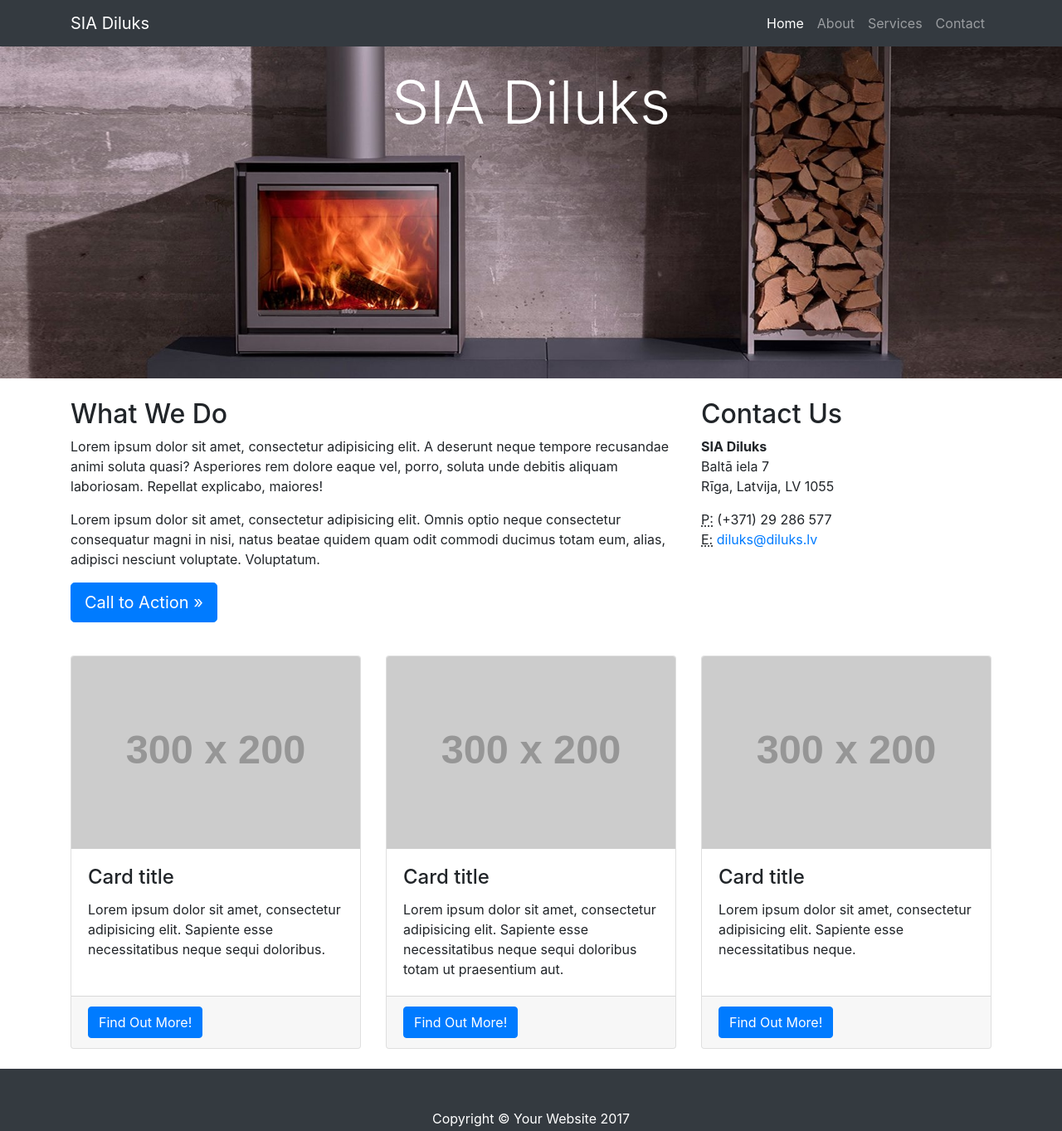
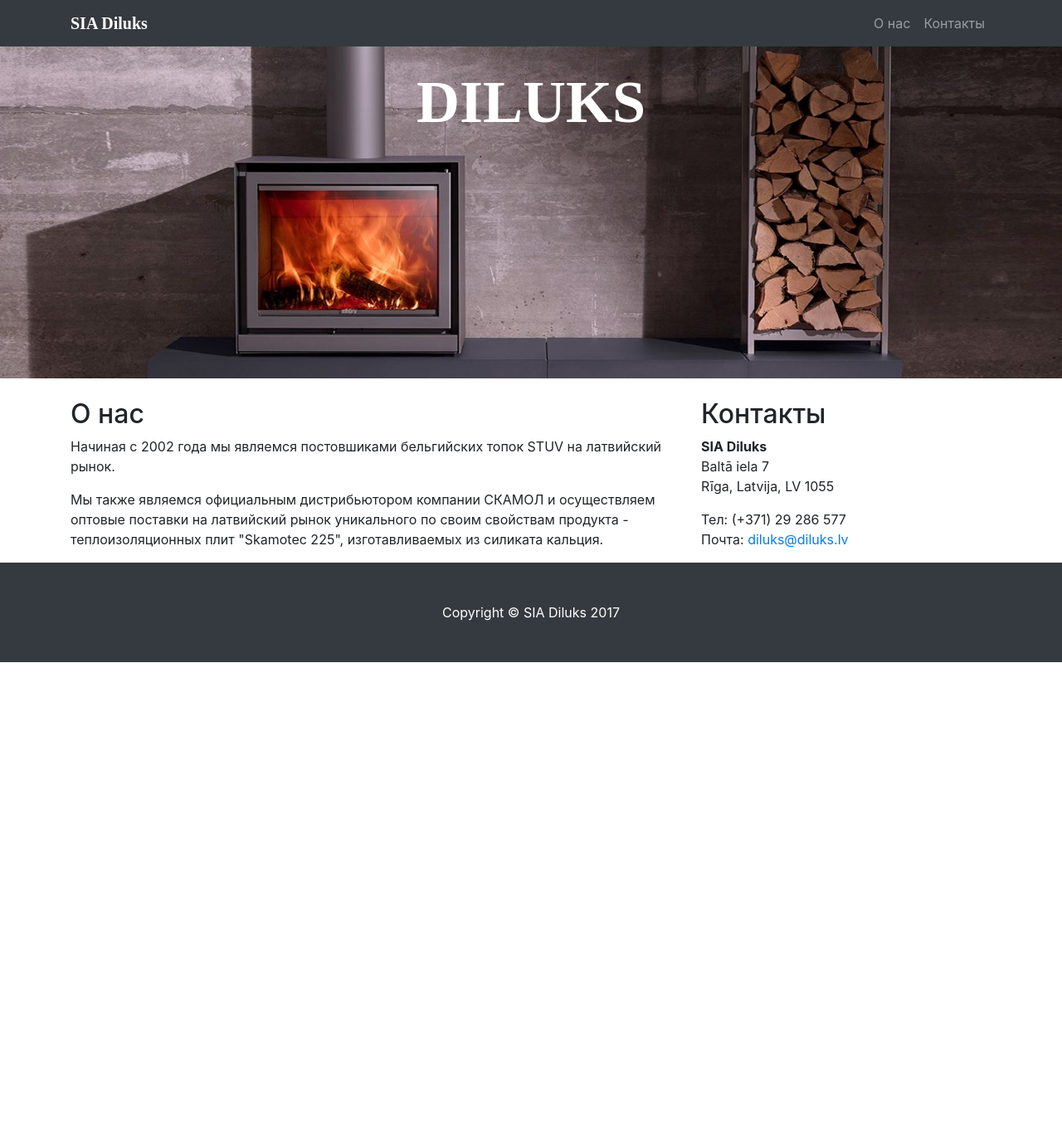
Before and after one commit to Alekseylv/diluks-web, a website: page docs/index.html in a window 1280 px wide. Shown: the whole page at 83% size. After the commit the page ends 800 px from the top, so only its background shows below. Drawn offline with Linux system fonts and the light colour scheme; placeholder pictures from the web are drawn by us.

Commit message:
add russian text

```diff
--- a/docs/css/business-frontpage.css
+++ b/docs/css/business-frontpage.css
@@ -24,6 +24,11 @@ body {
   -o-background-size: cover;
 }
 
+.brand-title {
+  font-family: "Times New Roman";
+  font-weight: bold;
+}
+
 .card {
   height: 100%;
 }
--- a/docs/index.html
+++ b/docs/index.html
@@ -23,25 +23,25 @@
     <!-- Navigation -->
     <nav class="navbar navbar-expand-lg navbar-dark bg-dark fixed-top">
       <div class="container">
-        <a class="navbar-brand" href="#">SIA Diluks</a>
+        <a class="navbar-brand brand-title" href="#">SIA Diluks</a>
         <button class="navbar-toggler" type="button" data-toggle="collapse" data-target="#navbarResponsive" aria-controls="navbarResponsive" aria-expanded="false" aria-label="Toggle navigation">
           <span class="navbar-toggler-icon"></span>
         </button>
         <div class="collapse navbar-collapse" id="navbarResponsive">
           <ul class="navbar-nav ml-auto">
-            <li class="nav-item active">
-              <a class="nav-link" href="#">Home
-                <span class="sr-only">(current)</span>
-              </a>
+            <!--<li class="nav-item active">-->
+              <!--<a class="nav-link" href="#">Home-->
+                <!--<span class="sr-only">(current)</span>-->
+              <!--</a>-->
+            <!--</li>-->
+            <li class="nav-item">
+              <a class="nav-link" href="#">О нас</a>
             </li>
+            <!--<li class="nav-item">-->
+              <!--<a class="nav-link" href="#">Services</a>-->
+            <!--</li>-->
             <li class="nav-item">
-              <a class="nav-link" href="#">About</a>
-            </li>
-            <li class="nav-item">
-              <a class="nav-link" href="#">Services</a>
-            </li>
-            <li class="nav-item">
-              <a class="nav-link" href="#">Contact</a>
+              <a class="nav-link" href="#">Контакты</a>
             </li>
           </ul>
         </div>
@@ -53,7 +53,7 @@
       <div class="container">
         <div class="row">
           <div class="col-lg-12">
-            <h1 class="display-3 text-center text-white mt-4">SIA Diluks</h1>
+            <h1 class="display-3 text-center text-white mt-4 brand-title">DILUKS</h1>
           </div>
         </div>
       </div>
@@ -64,15 +64,12 @@
 
       <div class="row">
         <div class="col-sm-8">
-          <h2 class="mt-4">What We Do</h2>
-          <p>Lorem ipsum dolor sit amet, consectetur adipisicing elit. A deserunt neque tempore recusandae animi soluta quasi? Asperiores rem dolore eaque vel, porro, soluta unde debitis aliquam laboriosam. Repellat explicabo, maiores!</p>
-          <p>Lorem ipsum dolor sit amet, consectetur adipisicing elit. Omnis optio neque consectetur consequatur magni in nisi, natus beatae quidem quam odit commodi ducimus totam eum, alias, adipisci nesciunt voluptate. Voluptatum.</p>
-          <p>
-            <a class="btn btn-primary btn-lg" href="#">Call to Action &raquo;</a>
-          </p>
+          <h2 class="mt-4">О нас</h2>
+          <p>Начиная с 2002 года мы являемся постовшиками бельгийских топок STUV на латвийский рынок.</p>
+          <p>Мы также являемся официальным дистрибьютором компании СКАМОЛ и осуществляем оптовые поставки на латвийский рынок уникального по своим свойствам продукта - теплоизоляционных плит "Skamotec 225", изготавливаемых из силиката кальция.</p>
         </div>
         <div class="col-sm-4">
-          <h2 class="mt-4">Contact Us</h2>
+          <h2 class="mt-4">Контакты</h2>
           <address>
             <strong>SIA Diluks</strong>
             <br>Baltā iela 7
@@ -80,55 +77,55 @@
             <br>
           </address>
           <address>
-            <abbr title="Phone">P:</abbr>
+            <abbr>Тел:</abbr>
             (+371) 29 286 577
             <br>
-            <abbr title="Email">E:</abbr>
+            <abbr>Почта:</abbr>
             <a href="mailto:#">diluks@diluks.lv</a>
           </address>
         </div>
       </div>
       <!-- /.row -->
 
-      <div class="row">
-        <div class="col-sm-4 my-4">
-          <div class="card">
-            <img class="card-img-top" src="http://placehold.it/300x200" alt="">
-            <div class="card-body">
-              <h4 class="card-title">Card title</h4>
-              <p class="card-text">Lorem ipsum dolor sit amet, consectetur adipisicing elit. Sapiente esse necessitatibus neque sequi doloribus.</p>
-            </div>
-            <div class="card-footer">
-              <a href="#" class="btn btn-primary">Find Out More!</a>
-            </div>
-          </div>
-        </div>
-        <div class="col-sm-4 my-4">
-          <div class="card">
-            <img class="card-img-top" src="http://placehold.it/300x200" alt="">
-            <div class="card-body">
-              <h4 class="card-title">Card title</h4>
-              <p class="card-text">Lorem ipsum dolor sit amet, consectetur adipisicing elit. Sapiente esse necessitatibus neque sequi doloribus totam ut praesentium aut.</p>
-            </div>
-            <div class="card-footer">
-              <a href="#" class="btn btn-primary">Find Out More!</a>
-            </div>
-          </div>
-        </div>
-        <div class="col-sm-4 my-4">
-          <div class="card">
-            <img class="card-img-top" src="http://placehold.it/300x200" alt="">
-            <div class="card-body">
-              <h4 class="card-title">Card title</h4>
-              <p class="card-text">Lorem ipsum dolor sit amet, consectetur adipisicing elit. Sapiente esse necessitatibus neque.</p>
-            </div>
-            <div class="card-footer">
-              <a href="#" class="btn btn-primary">Find Out More!</a>
-            </div>
-          </div>
-        </div>
+      <!--<div class="row">-->
+        <!--<div class="col-sm-4 my-4">-->
+          <!--<div class="card">-->
+            <!--<img class="card-img-top" src="http://placehold.it/300x200" alt="">-->
+            <!--<div class="card-body">-->
+              <!--<h4 class="card-title">Card title</h4>-->
+              <!--<p class="card-text">Lorem ipsum dolor sit amet, consectetur adipisicing elit. Sapiente esse necessitatibus neque sequi doloribus.</p>-->
+            <!--</div>-->
+            <!--<div class="card-footer">-->
+              <!--<a href="#" class="btn btn-primary">Find Out More!</a>-->
+            <!--</div>-->
+          <!--</div>-->
+        <!--</div>-->
+        <!--<div class="col-sm-4 my-4">-->
+          <!--<div class="card">-->
+            <!--<img class="card-img-top" src="http://placehold.it/300x200" alt="">-->
+            <!--<div class="card-body">-->
+              <!--<h4 class="card-title">Card title</h4>-->
+              <!--<p class="card-text">Lorem ipsum dolor sit amet, consectetur adipisicing elit. Sapiente esse necessitatibus neque sequi doloribus totam ut praesentium aut.</p>-->
+            <!--</div>-->
+            <!--<div class="card-footer">-->
+              <!--<a href="#" class="btn btn-primary">Find Out More!</a>-->
+            <!--</div>-->
+          <!--</div>-->
+        <!--</div>-->
+        <!--<div class="col-sm-4 my-4">-->
+          <!--<div class="card">-->
+            <!--<img class="card-img-top" src="http://placehold.it/300x200" alt="">-->
+            <!--<div class="card-body">-->
+              <!--<h4 class="card-title">Card title</h4>-->
+              <!--<p class="card-text">Lorem ipsum dolor sit amet, consectetur adipisicing elit. Sapiente esse necessitatibus neque.</p>-->
+            <!--</div>-->
+            <!--<div class="card-footer">-->
+              <!--<a href="#" class="btn btn-primary">Find Out More!</a>-->
+            <!--</div>-->
+          <!--</div>-->
+        <!--</div>-->
 
-      </div>
+      <!--</div>-->
       <!-- /.row -->
 
     </div>
@@ -137,7 +134,7 @@
     <!-- Footer -->
     <footer class="py-5 bg-dark">
       <div class="container">
-        <p class="m-0 text-center text-white">Copyright &copy; Your Website 2017</p>
+        <p class="m-0 text-center text-white">Copyright &copy; SIA Diluks 2017</p>
       </div>
       <!-- /.container -->
     </footer>
```
